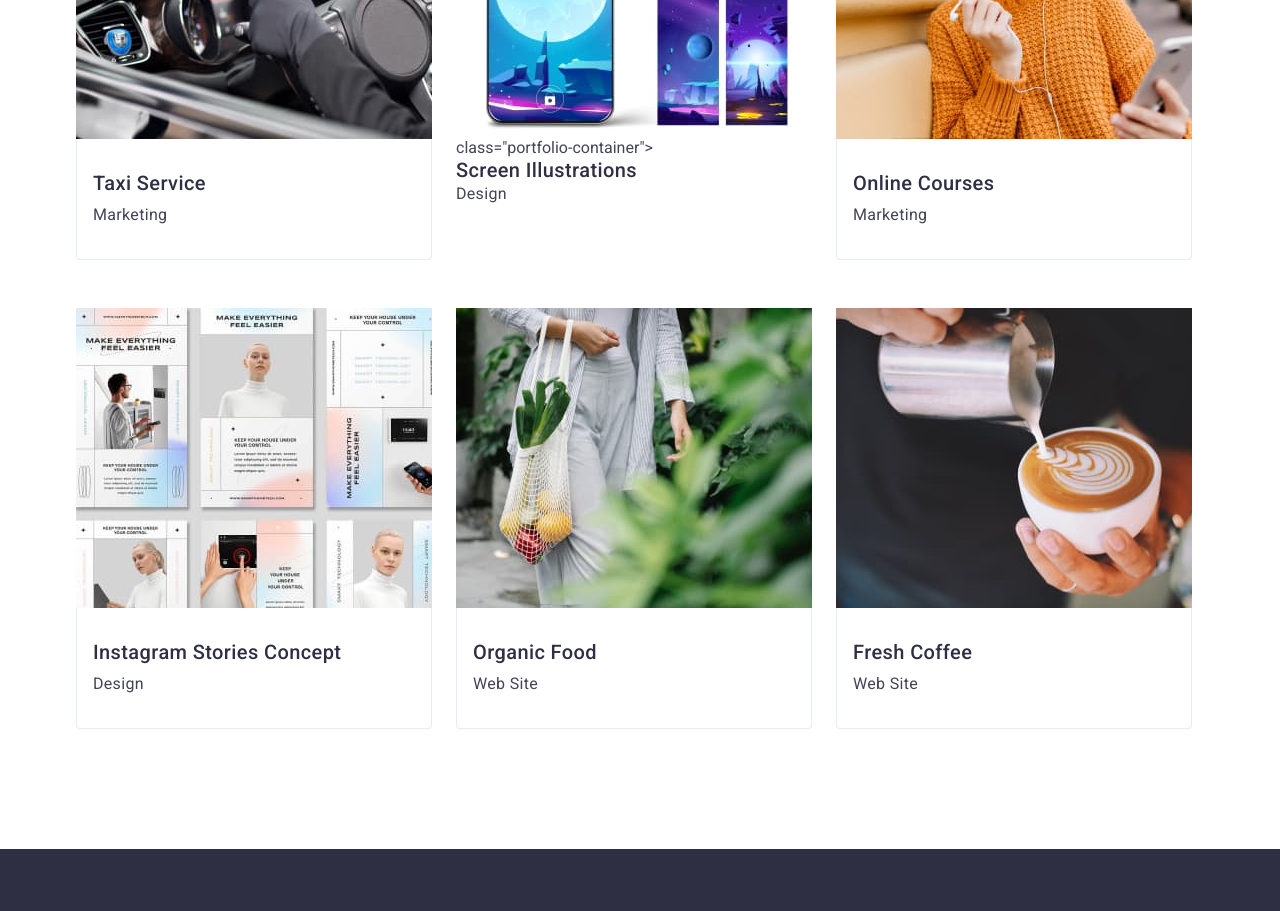
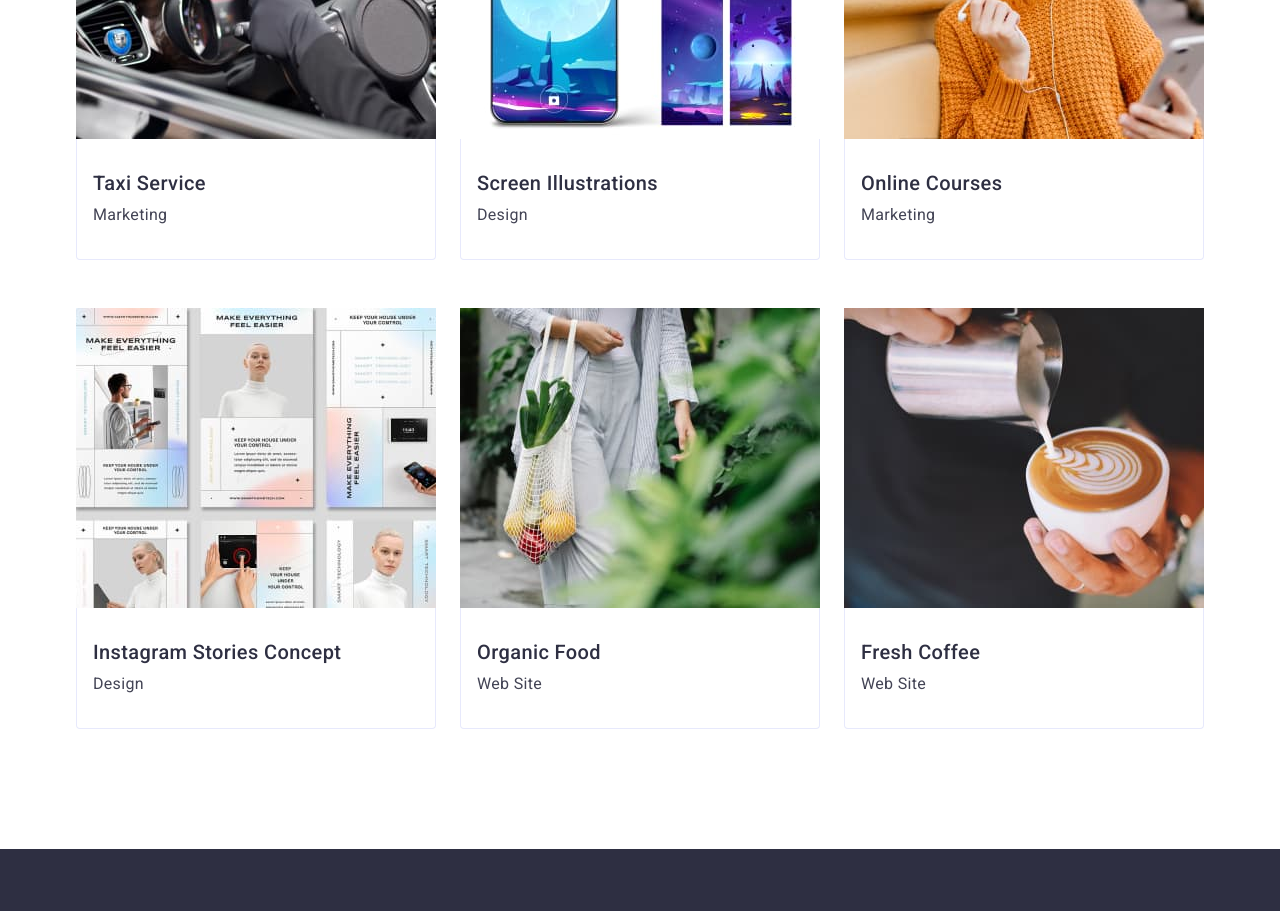
Before and after one commit to Stanislavski00/-goit-markup-hw-07, a plain HTML site: page portfolio.html in a window 1280 px wide. Shown: the part 920-1831 px from the top of the page. Drawn offline with nearby package versions, Linux system fonts and the light colour scheme.

Commit message:
Update
ds

```diff
--- a/css/styles.css
+++ b/css/styles.css
@@ -770,12 +770,6 @@ screen and (min-resolution: 2dppx) {
     .work {
         display: block;
     }
-}
-
-
-
-.img-link {
-    width: 356px;
 }
 
 
--- a/portfolio.html
+++ b/portfolio.html
@@ -259,8 +259,7 @@
                     </p>
                   </div>
                 </div>
-                <div>
-                  class="portfolio-container">
+                <div class="portfolio-container">
                   <h2 class="headline">Screen Illustrations</h2>
                   <p class="section-description">Design</p>
                 </div></a
```
